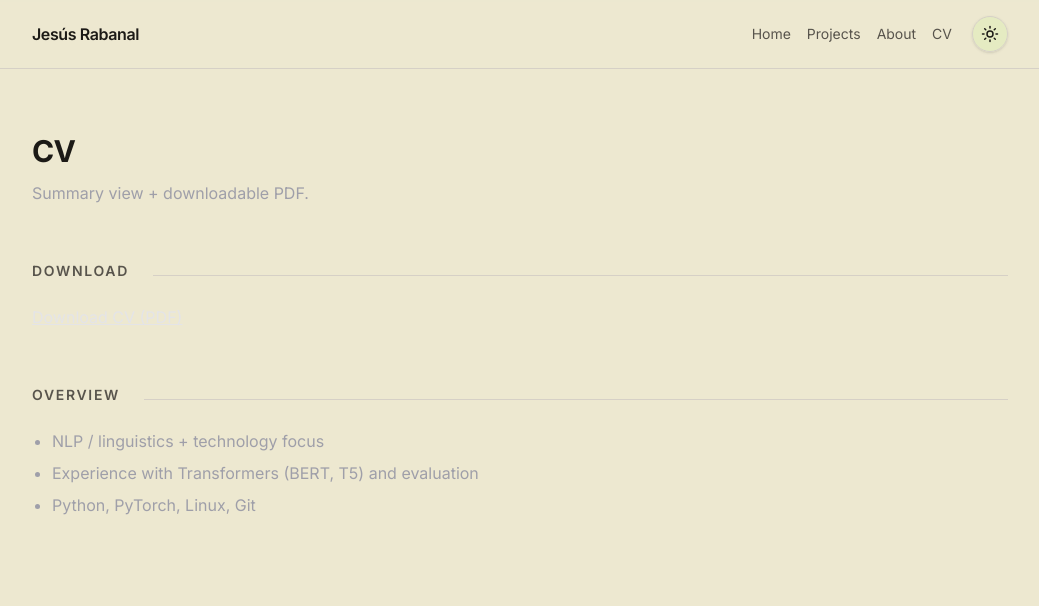
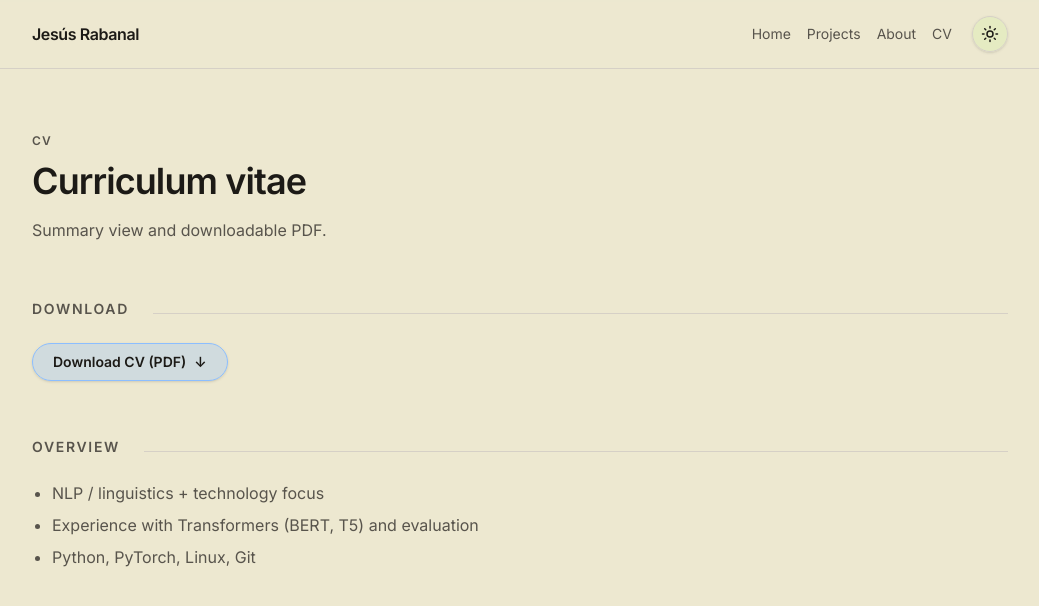
Before and after one commit to RabanalGsus/my-portfolio, a Next.js app: page /cv in a window 1280 px wide. Shown: the top 606 px of the page, without its empty margins (120-1159 px from the left). Built offline with nearby package versions, Linux system fonts and the light colour scheme.

Commit message:
fixed cv page

```diff
--- a/app/cv/page.tsx
+++ b/app/cv/page.tsx
@@ -1,27 +1,38 @@
 import Section from "@/components/Section";
 import Container from "@/components/Container";
+
 export default function CVPage() {
   return (
     <main>
-
       <Container>
         <header>
-          <h1 className="text-3xl font-bold tracking-tight">CV</h1>
-          <p className="mt-3 text-zinc-400">
-            Summary view + downloadable PDF.
+          <p className="text-xs font-semibold tracking-widest text-[rgb(var(--muted))]">
+            CV
+          </p>
+
+          <h1 className="mt-3 text-3xl font-semibold tracking-tight text-[rgb(var(--text))] sm:text-4xl">
+            Curriculum vitae
+          </h1>
+
+          <p className="mt-4 max-w-2xl leading-relaxed text-[rgb(var(--muted))]">
+            Summary view and downloadable PDF.
           </p>
         </header>
 
         <Section title="Download">
-          <p className="text-zinc-400">
-            <a className="underline text-zinc-200" href="/cv.pdf">
+          <div className="mt-4">
+            <a
+              href="/cv.pdf"
+              className="inline-flex items-center justify-center rounded-full border border-[rgb(var(--accent))] bg-[rgb(var(--accent))]/30 px-5 py-2 text-sm font-semibold text-[rgb(var(--text))] shadow-sm transition hover:-translate-y-0.5 hover:bg-[rgb(var(--accent))]/45 hover:shadow-md"
+            >
               Download CV (PDF)
+              <span className="ml-2">↓</span>
             </a>
-          </p>
+          </div>
         </Section>
 
         <Section title="Overview">
-          <ul className="list-disc pl-5 space-y-2 text-zinc-400">
+          <ul className="list-disc space-y-2 pl-5 text-[rgb(var(--muted))]">
             <li>NLP / linguistics + technology focus</li>
             <li>Experience with Transformers (BERT, T5) and evaluation</li>
             <li>Python, PyTorch, Linux, Git</li>
```
